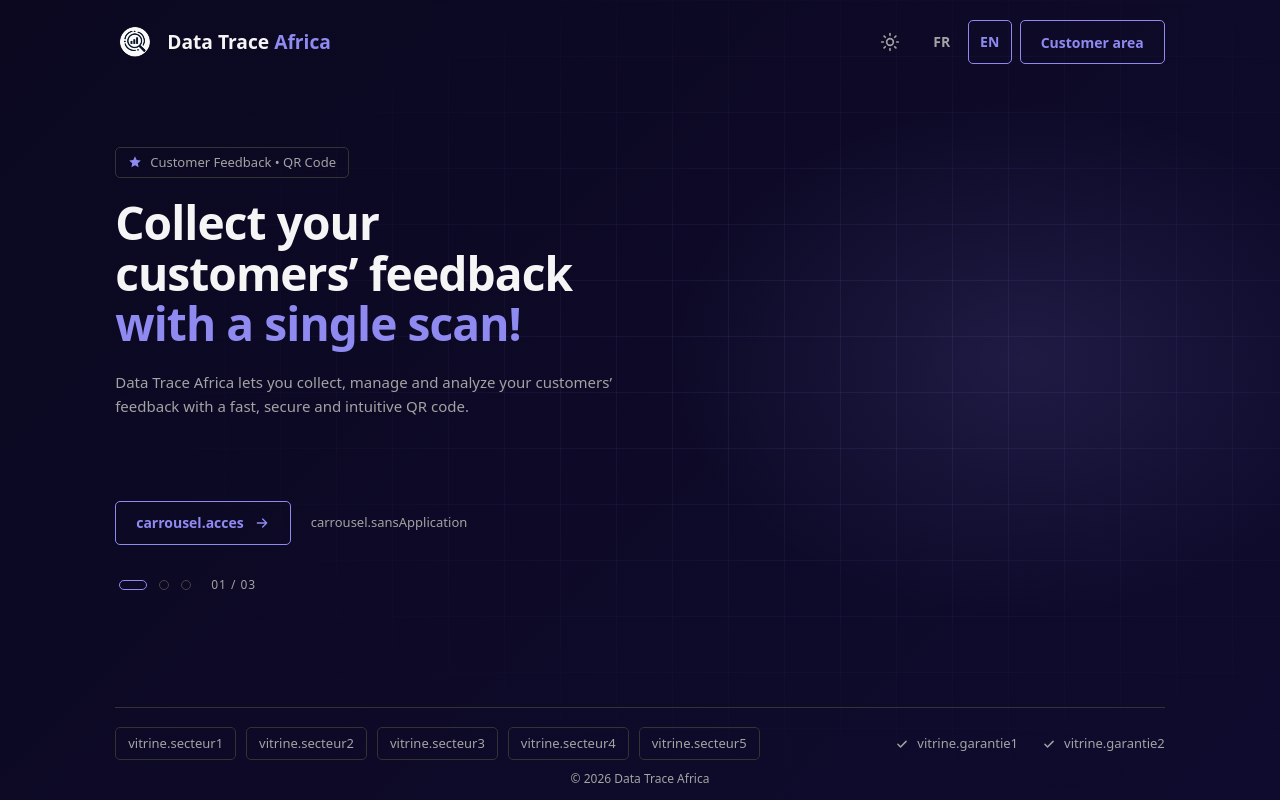
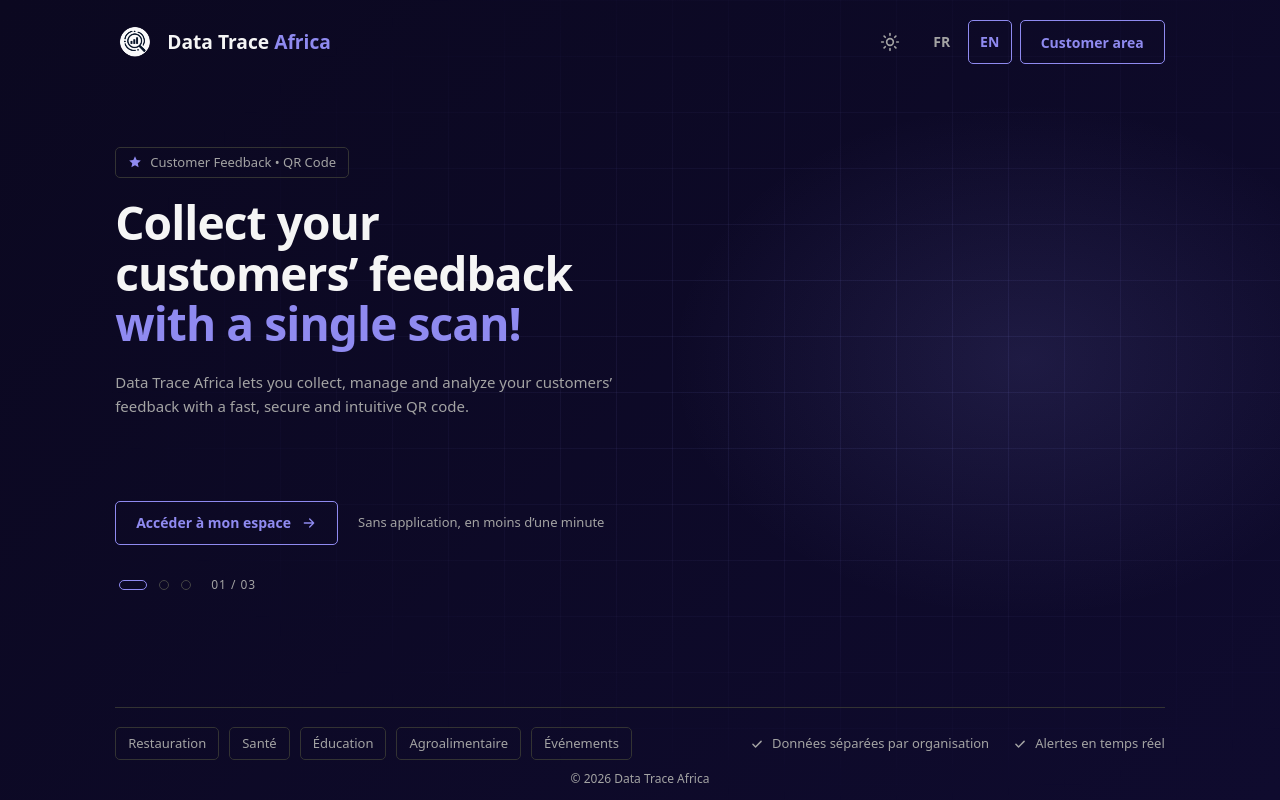
Before and after one commit to boukaricoding-hash/plateforme-avis-clients, a React (Vite) app in the folder frontend/tableau-de-bord/: page /tableau-de-bord/connexion in a window 1280 px wide. Built offline with nearby package versions, Linux system fonts and the light colour scheme; no server answers.

Commit message:
Design connexion : textes francais de la scene, de la bande du bas et du bouton d'acces
Co-Authored-By: Claude Sonnet 5.5 <noreply@anthropic.com>

```diff
--- a/frontend/tableau-de-bord/src/traductions/fr/textes.ts
+++ b/frontend/tableau-de-bord/src/traductions/fr/textes.ts
@@ -67,6 +67,33 @@ export const fr = {
     diapo3Accent: 'et partagez-les facilement.',
     diapo3Texte:
       'Suivez vos indicateurs par site et par période, puis exportez vos avis en Excel, en CSV ou en rapport PDF.',
+    acces: 'Accéder à mon espace',
+    sansApplication: 'Sans application, en moins d’une minute',
+  },
+  // Scene animee de la page d'accueil (composants-communs/scene-telephone.tsx)
+  scene: {
+    description: 'Illustration : un téléphone scanne un QR code pour donner un avis',
+    lieu: 'RESTAURANT',
+    table: 'TABLE 12',
+    scanner: 'Scannez pour donner votre avis',
+    noteValeur: '4,8 / 5',
+    noteLibelle: 'Note moyenne',
+    avisTitre: 'Nouvel avis',
+    avisDetail: 'Table 12 · 5/5 · il y a 2 s',
+    alerteTitre: 'Alerte envoyée',
+    alerteDetail: 'Avis 1/5 · Table 7',
+    npsValeur: 'NPS +45',
+    npsLibelle: 'Ce mois-ci',
+  },
+  // Bande du bas de la page d'accueil (composants-communs/bas-de-page-connexion.tsx)
+  vitrine: {
+    secteur1: 'Restauration',
+    secteur2: 'Santé',
+    secteur3: 'Éducation',
+    secteur4: 'Agroalimentaire',
+    secteur5: 'Événements',
+    garantie1: 'Données séparées par organisation',
+    garantie2: 'Alertes en temps réel',
   },
   motDePasseOublie: {
     titre: 'Mot de passe oublié',
```
